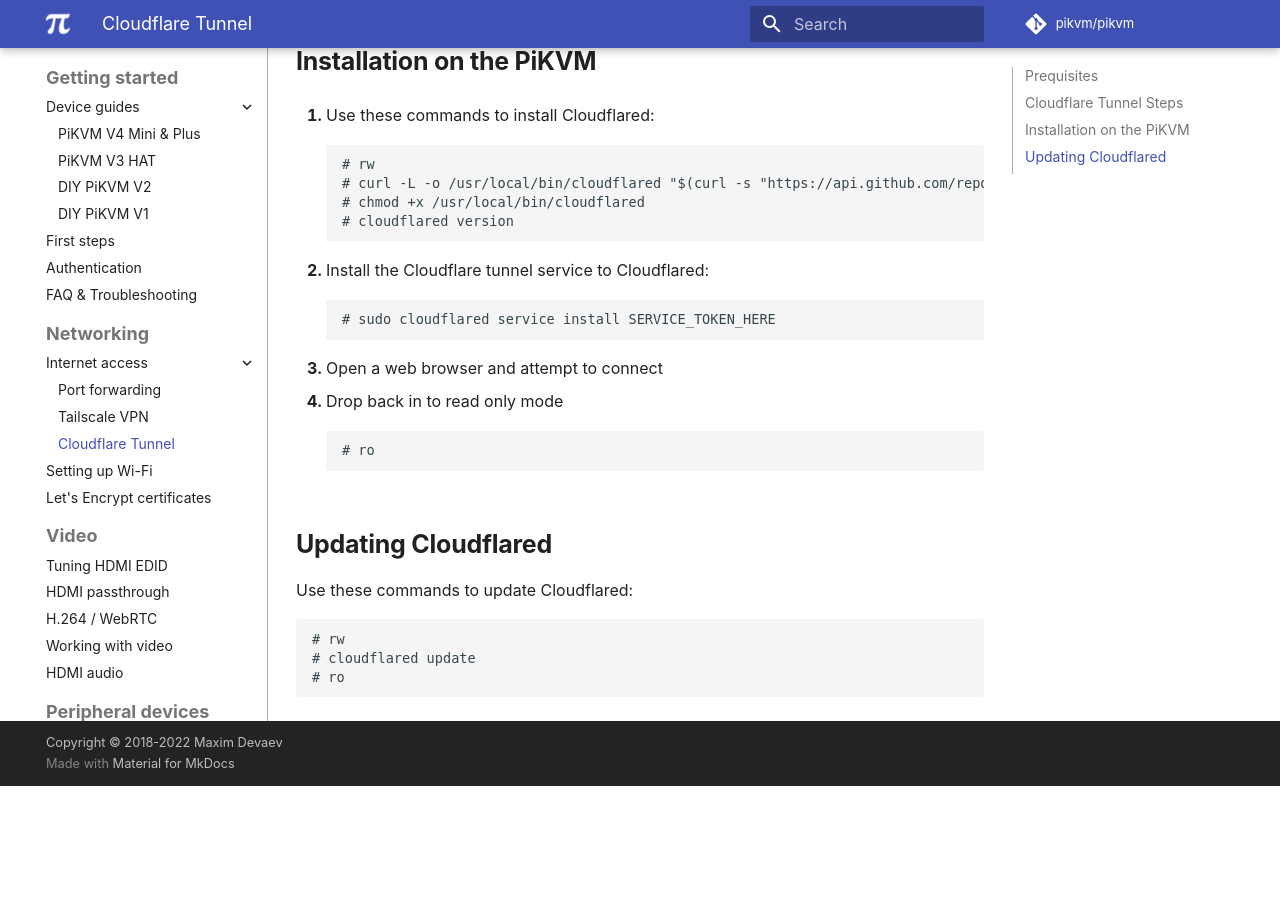
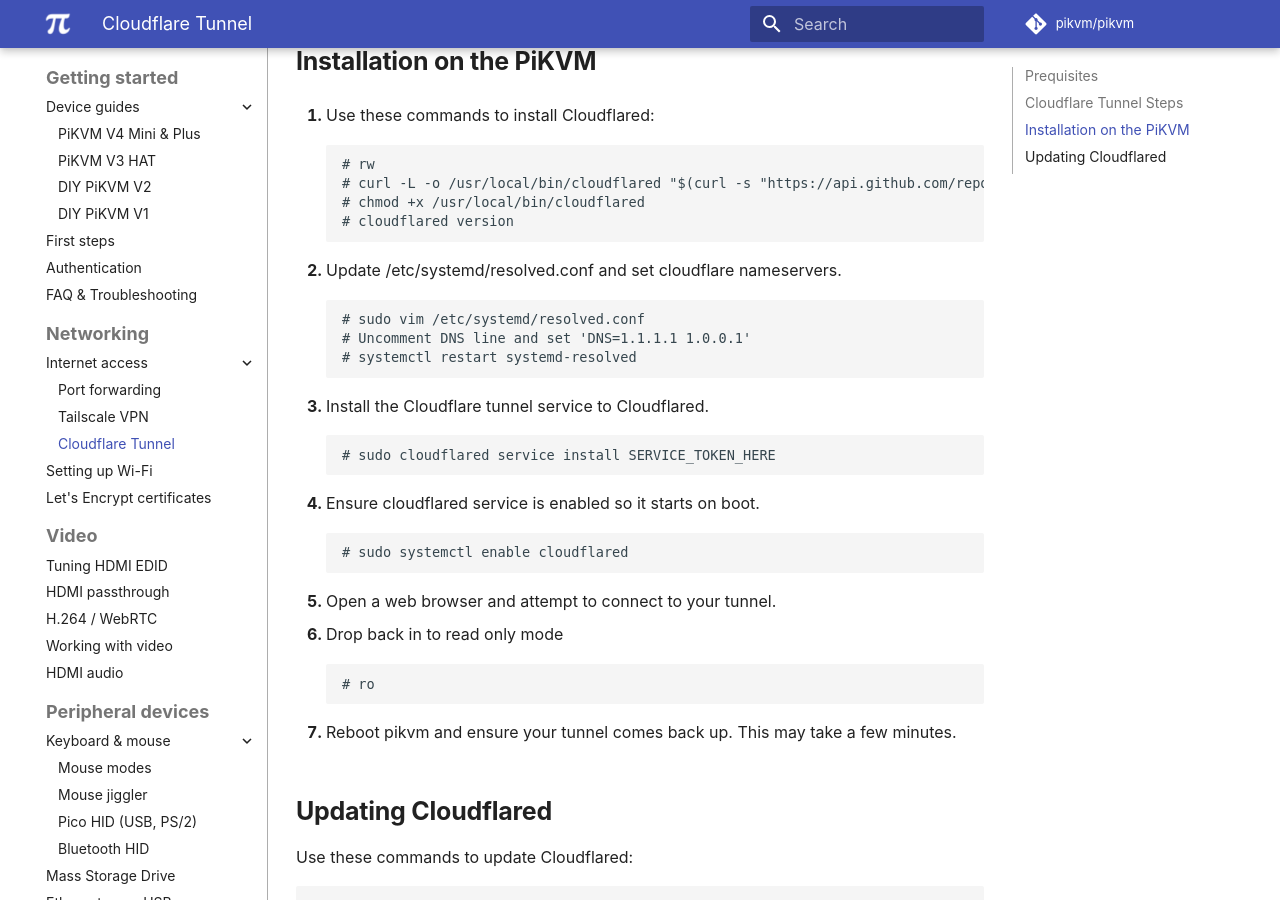
Before and after one commit to pikvm/pikvm, an MkDocs documentation site: the page built from docs/cloudflared.md, in a window 1280 px wide and 900 px high, scrolled down 1241 px. Built offline with MkDocs 1.6.1 and Material for MkDocs 9.7.7, drawn with Linux system fonts in a browser that asks for light colours; some web fonts are replaced; comment, search, counter and statistics services are not loaded; before the commit the page ends 2027 px from its top, so only the background shows below that.

Commit message:
fix: update cloudflared steps to ensure its persistent between reboots (#1320)
Co-authored-by: horsepill <horsepill@horsepill.lan>

````diff
--- a/docs/cloudflared.md
+++ b/docs/cloudflared.md
@@ -39,20 +39,35 @@
     # cloudflared version
     ```
 
-2. Install the Cloudflare tunnel service to Cloudflared:
+2. Update /etc/systemd/resolved.conf and set cloudflare nameservers.
+
+    ```
+    # sudo vim /etc/systemd/resolved.conf
+    # Uncomment DNS line and set 'DNS=1.1.1.1 1.0.0.1'
+    # systemctl restart systemd-resolved
+    ```
+
+3. Install the Cloudflare tunnel service to Cloudflared.
 
     ```
     # sudo cloudflared service install SERVICE_TOKEN_HERE
     ```
 
+4. Ensure cloudflared service is enabled so it starts on boot.
 
-3. Open a web browser and attempt to connect
+    ```
+    # sudo systemctl enable cloudflared
+    ```
 
-4. Drop back in to read only mode
+5. Open a web browser and attempt to connect to your tunnel.
+
+6. Drop back in to read only mode
 
     ```
     # ro
     ```
+
+7. Reboot pikvm and ensure your tunnel comes back up.  This may take a few minutes.
 
 ## Updating Cloudflared
 
````
